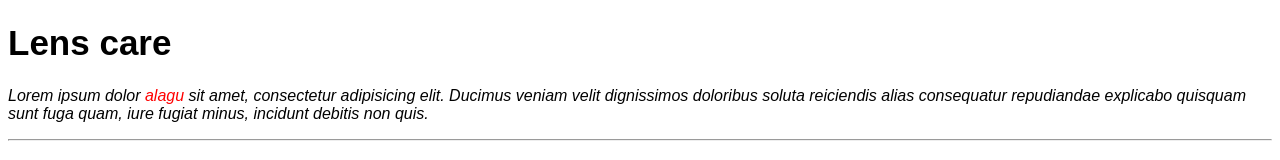
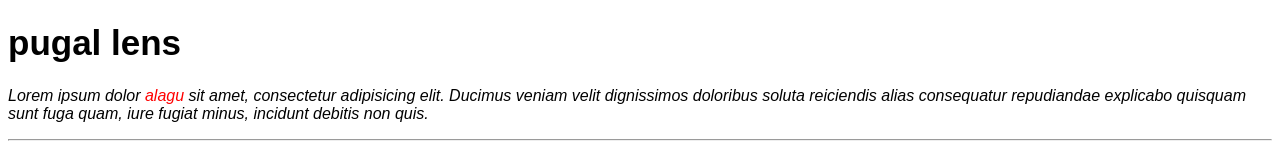
Before and after one commit to pugalselva/class-css, a plain HTML site: page index.html in a window 1280 px wide. Shown: the top 160 px of the page. Drawn offline with Linux system fonts and the light colour scheme.

Commit message:
Update index.html

```diff
--- a/index.html
+++ b/index.html
@@ -23,7 +23,7 @@
 </head>
 
 <body>
-    <h1>Lens care</h1>
+    <h1>pugal lens</h1>
     <p>Lorem ipsum dolor <span>alagu</span> sit amet, consectetur adipisicing elit. Ducimus veniam velit dignissimos
         doloribus soluta
         reiciendis alias consequatur repudiandae explicabo quisquam sunt fuga quam, iure fugiat minus, incidunt debitis
```
